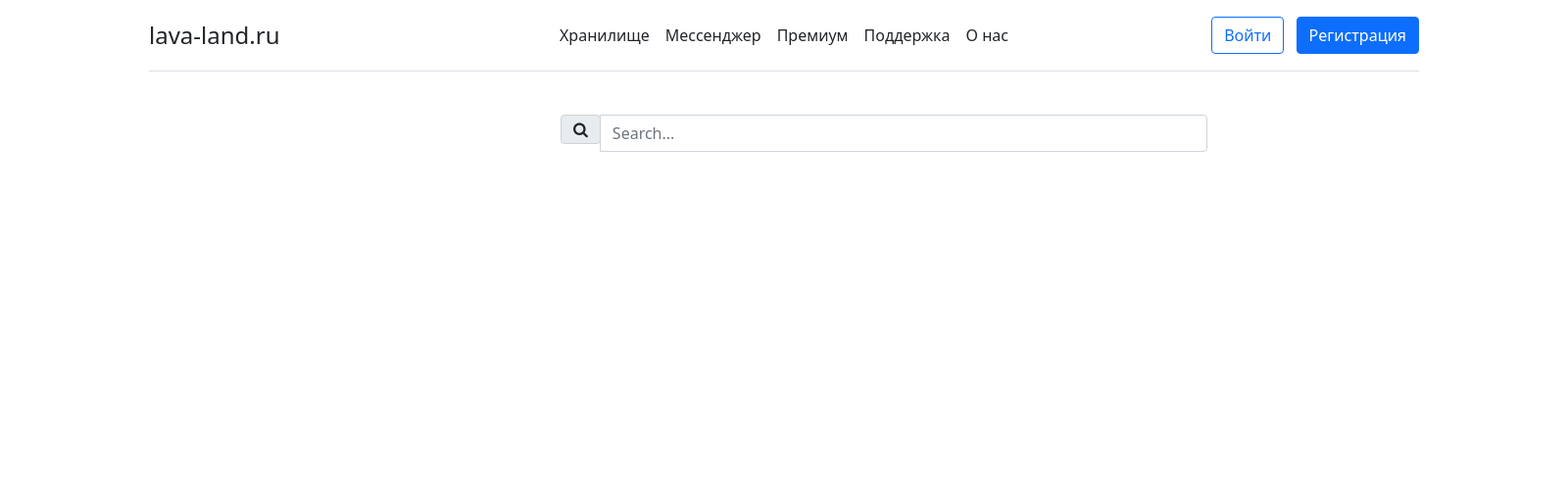
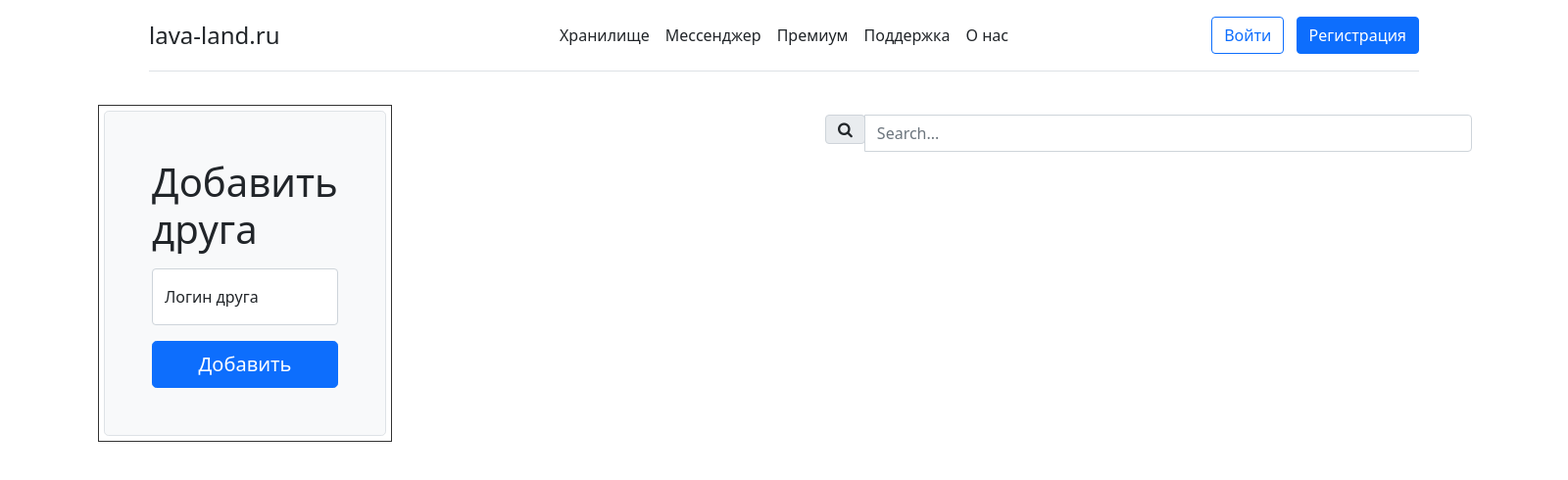
Before and after one commit to prostoLavr/Yandex.Lyceum.Cloud, a Flask app: template app/templates/messenger.html in a window 1600 px wide; the page is wider, and only the part inside the window is pictured. Shown: the top 490 px of that part at 98% size. Run offline with Flask 2, Linux system fonts and the light colour scheme; the template is opened without the code that fills it, so the values that code supplies are empty.

Commit message:
add friend system

```diff
--- a/app/static/css/messenger.css
+++ b/app/static/css/messenger.css
@@ -2,6 +2,13 @@
 body{
     background-color: #f4f7f6;
     margin-top:20px;
+}
+.friend {
+    float: left; /* Обтекание справа */
+    border: 1px solid #333; /* Параметры рамки вокруг */
+    width: 300px; /* Ширина колонки */
+    padding: 5px; /* Поля вокруг текста */
+    margin: 10px 10px 20px 100px; /* Значения отступов */
 }
 .card {
     background: #fff;
--- a/app/templates/messenger.html
+++ b/app/templates/messenger.html
@@ -7,6 +7,18 @@
 <link href="https://maxcdn.bootstrapcdn.com/font-awesome/4.7.0/css/font-awesome.min.css" rel="stylesheet" />
 <link rel='stylesheet' href="{{ url_for('static', filename='css/messenger.css') }}">
 
+
+<div class="friend">
+<form class="p-4 p-md-5 border rounded-3 bg-light" method="post">
+    <h1>Добавить друга</h1>
+    <p>{{ message }}</p>
+    <div class="form-floating mb-3">
+        <input type="text" name='Friend_Login' class="form-control" id="floatingLogin" placeholder="Friend_Login">
+        <label for="floatingLogin">Логин друга</label>
+    </div>
+    <button class="w-100 btn btn-lg btn-primary" type="submit">Добавить</button>
+</form>
+</div>
 <div class="container">
 <div class="row clearfix">
     <div class="col-lg-12">
```
Also changed, not shown: app/data/db_manager.py (+5 -4 lines), app/data/users.py (+5 -4 lines), app/smart_views.py (+7 -1 lines), app/templates/messenger_is_not_work.html (deleted, +0 -13 lines).
